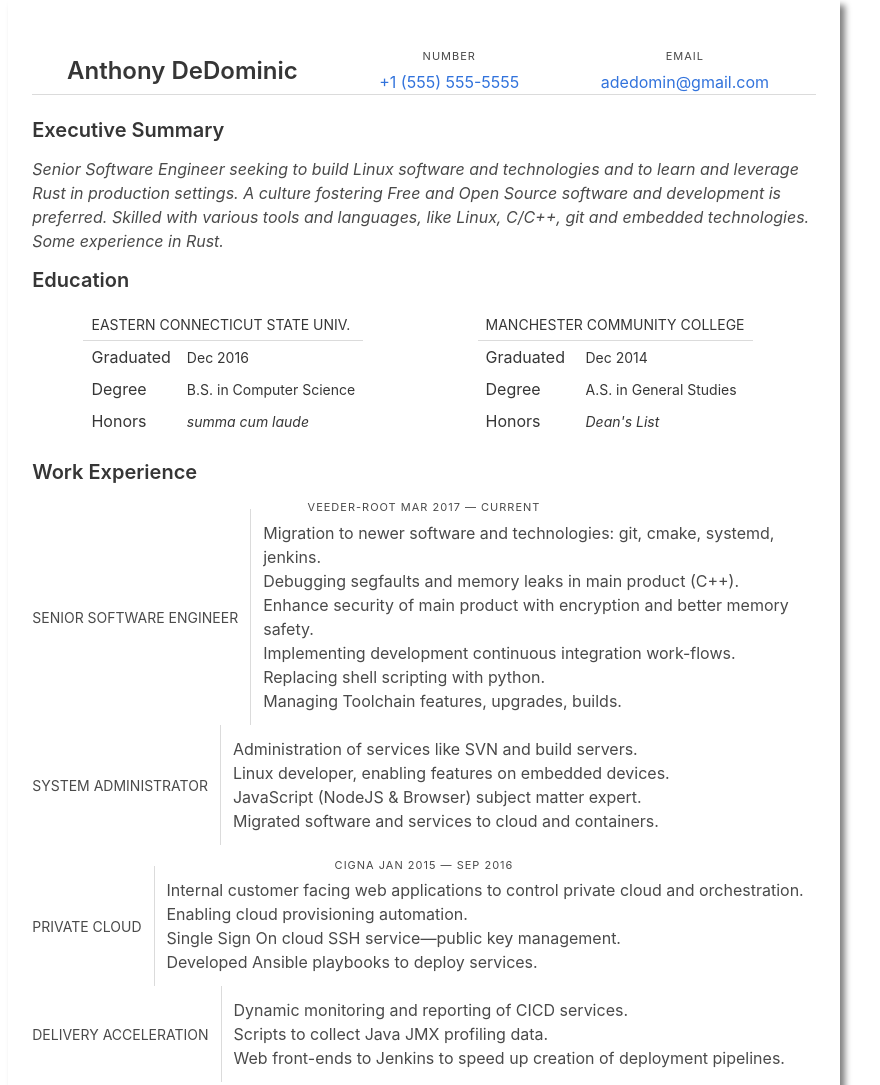
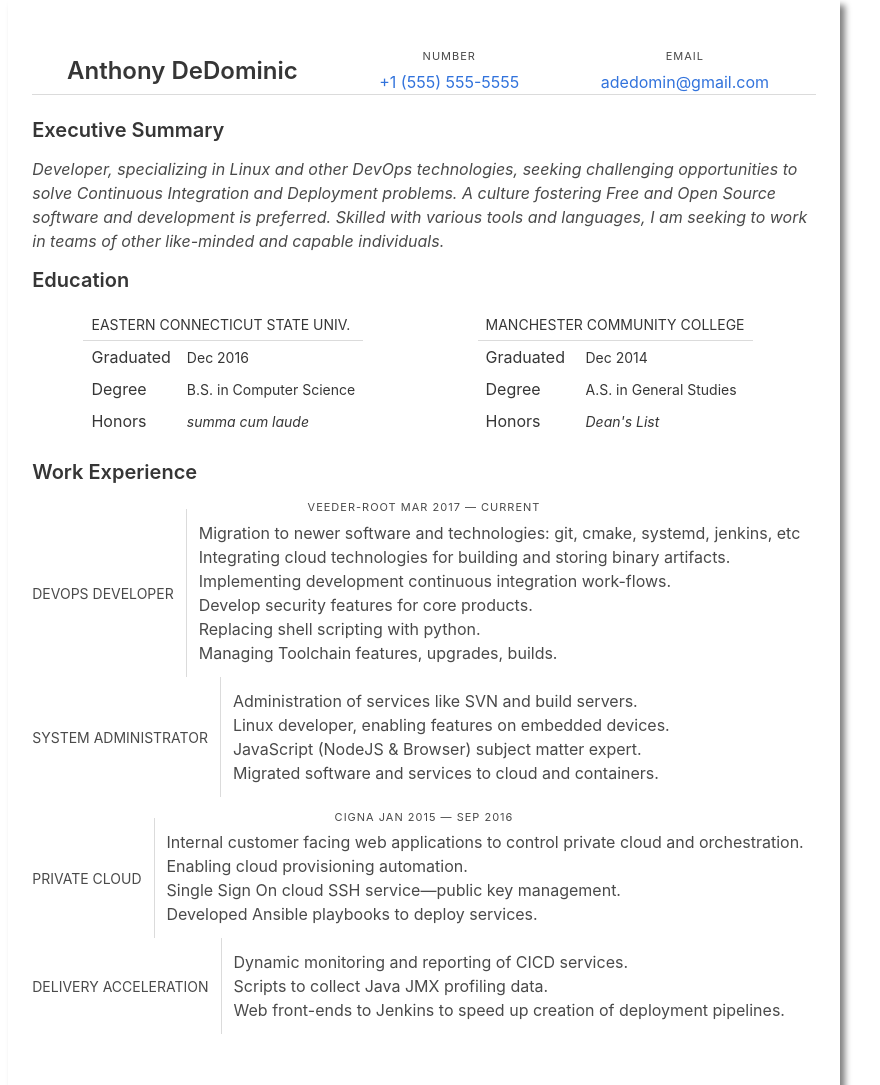
Before and after one commit to adedomin/resume-web, a website: page index.html in a window 1280 px wide. Shown: the top 1085 px of the page, without its empty margins (216-1096 px from the left). Drawn offline with Linux system fonts and the light colour scheme.

Commit message:
Revert "ms job"
This reverts commit 3fda9cda4afd6c429bc8627f77d3e9ba010910fe.

```diff
--- a/index.html
+++ b/index.html
@@ -54,14 +54,16 @@
       <content class="content">
         <h4>Executive Summary</h4>
         <p><i>
-          Senior Software Engineer seeking to build Linux software and technologies and
-          to learn and leverage Rust in production settings.
+          Developer, specializing in Linux and other DevOps technologies, seeking
+          challenging opportunities to solve
+          Continuous Integration and Deployment problems.
 
           A culture fostering Free and Open Source software
           and development is preferred.
 
-          Skilled with various tools and languages, like Linux, C/C++, git
-          and embedded technologies. Some experience in Rust.
+          Skilled with various tools and languages,
+          I am seeking to work in teams of other like-minded
+          and capable individuals.
         </i></p>
         <h4>Education</h4>
       </content>
@@ -137,16 +139,16 @@
           <div class="column is-narrow has-text-right">
             <p class="is-uppercase">
               <small>
-                Senior Software Engineer
+                DevOps Developer
               </small>
             </p>
           </div>
           <div class="column left-vertical-rule">
             <p>
-              Migration to newer software and technologies: git, cmake, systemd, jenkins.<br>
-              Debugging segfaults and memory leaks in main product (C++).<br>
-              Enhance security of main product with encryption and better memory safety.<br>
+              Migration to newer software and technologies: git, cmake, systemd, jenkins, etc<br>
+              Integrating cloud technologies for building and storing binary artifacts.<br>
               Implementing development continuous integration work-flows.<br>
+              Develop security features for core products.<br>
               Replacing shell scripting with python.<br>
               Managing Toolchain features, upgrades, builds.
             </p>
```
